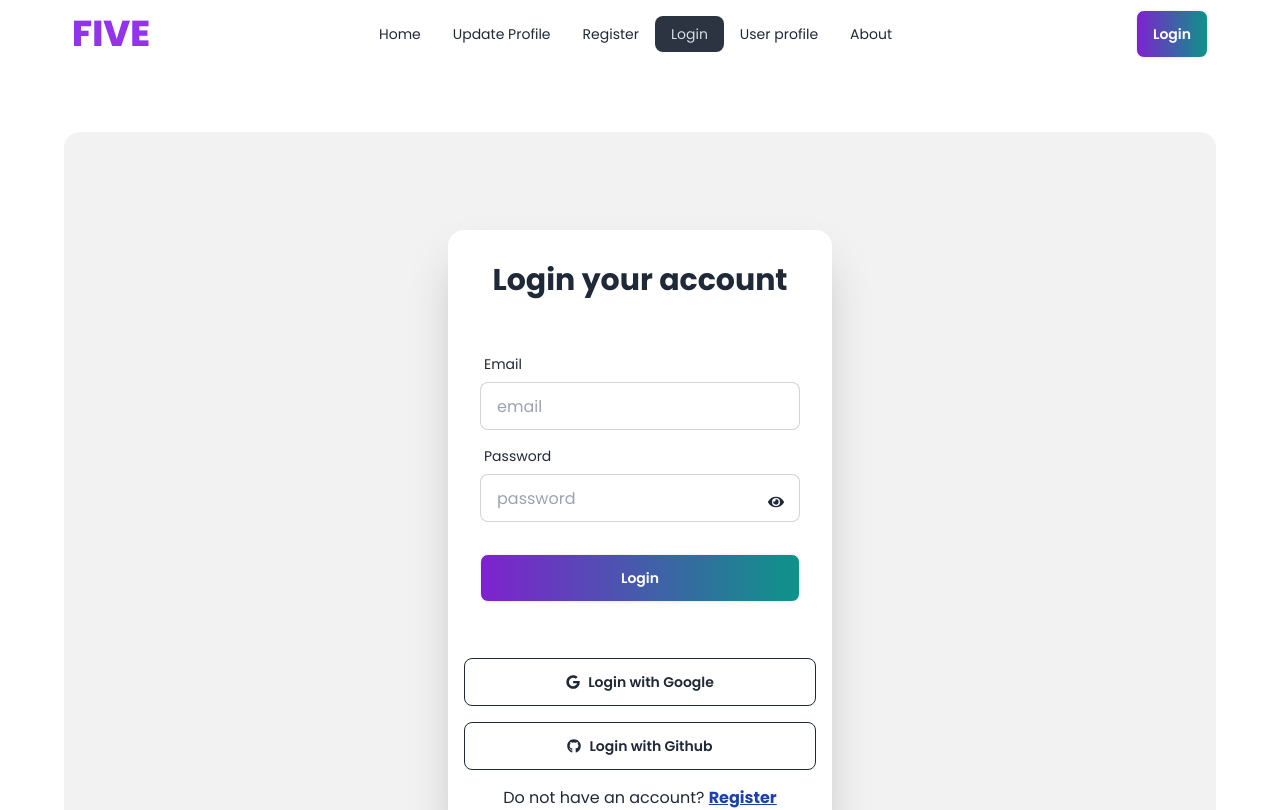
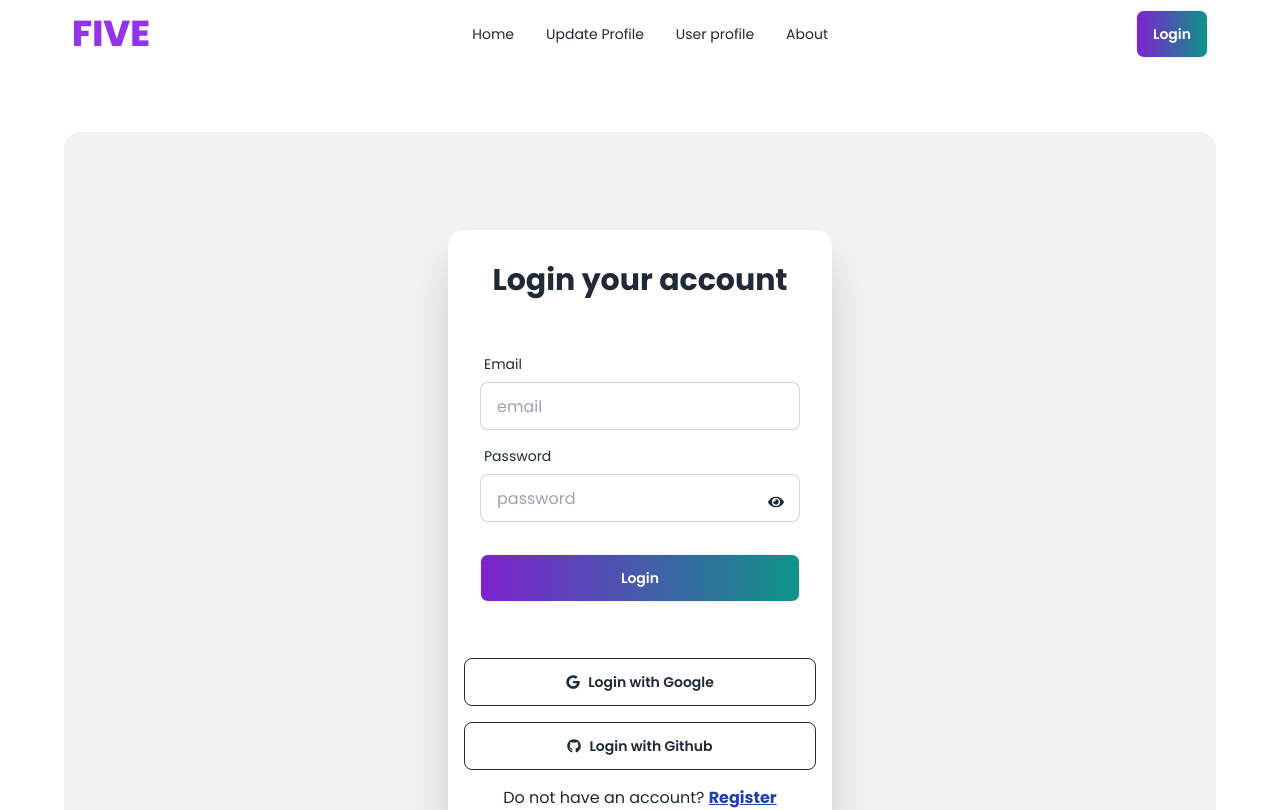
Before and after one commit to jaheda8256/pha9-real-estate-auth-hospitality, a React (Vite) app: page /login in a window 1280 px wide. Shown: the top 810 px of the page. Built offline with nearby package versions, Linux system fonts and the light colour scheme; no server answers; a web font is replaced by a local one.

Commit message:
added navlinks

```diff
--- a/src/pages/Details/Details.jsx
+++ b/src/pages/Details/Details.jsx
@@ -58,6 +58,7 @@ const Details = () => {
       </div>
       <Footer></Footer>
     </div>
+
   );
 };
 
--- a/src/pages/Shared/Navbar/Navbar.jsx
+++ b/src/pages/Shared/Navbar/Navbar.jsx
@@ -15,12 +15,12 @@ const Navbar = () => {
       <li>
         <NavLink to="/updateProfile"> Update Profile</NavLink>
       </li>
-      <li>
+      {/* <li>
         <NavLink to="/register">Register</NavLink>
       </li>
       <li>
         <NavLink to="/login">Login</NavLink>
-      </li>
+      </li> */}
       <li>
         <NavLink to="/userProfile"> User profile</NavLink>
       </li>
@@ -58,8 +58,8 @@ const Navbar = () => {
         </div>
         <h2 className="text-4xl text-purple-600 font-extrabold">FIVE</h2>
       </div>
-      <div className="navbar-center mr-56 hidden lg:flex">
-        <ul className="menu menu-horizontal ml-44 px-1">{navLinks}</ul>
+      <div className="navbar-center mr-72 hidden lg:flex">
+        <ul className="menu menu-horizontal ml-72 px-1">{navLinks}</ul>
       </div>
 
 {user && (
```
